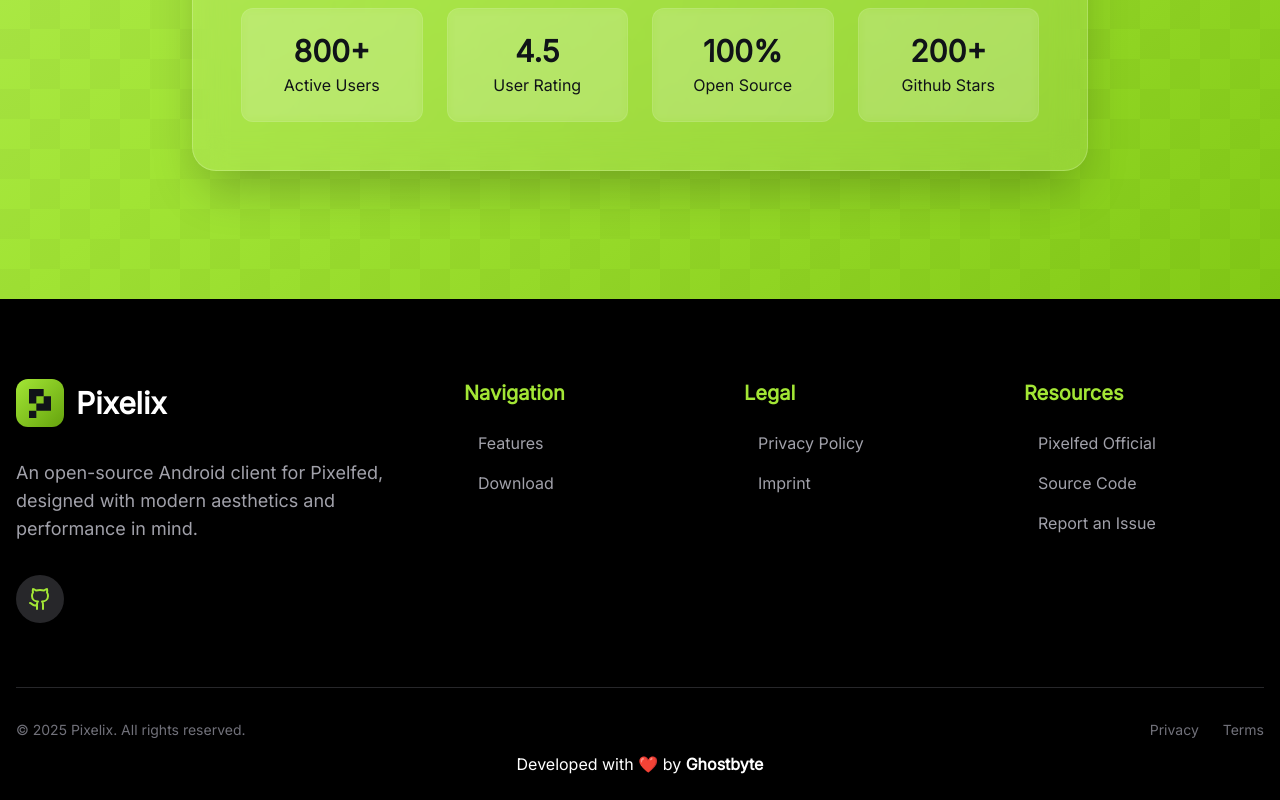
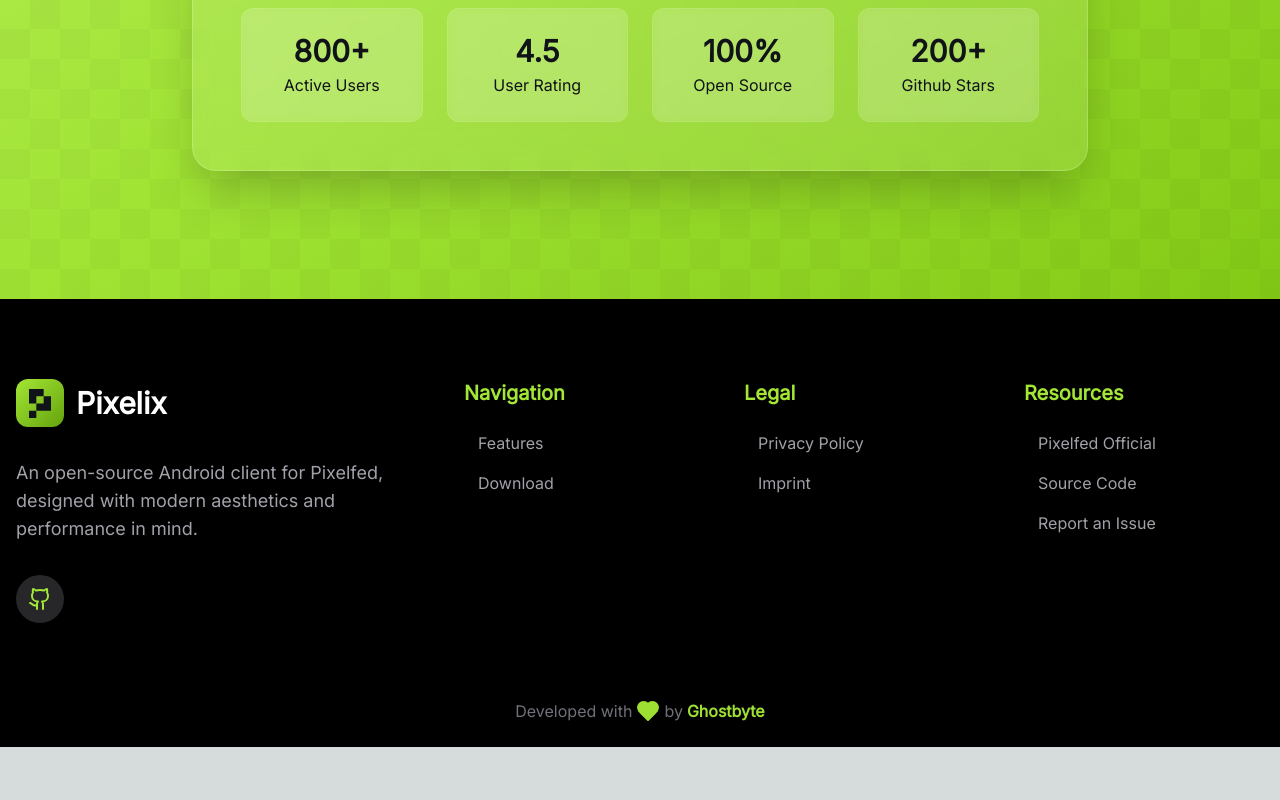
Before and after one commit to ghostbyte-dev/pixelix-website, a Next.js app: page / in a window 1280 px wide. Shown: the part 2766-3566 px from the top of the page. After the commit the page ends 3513 px from the top, so only its background shows below. Built offline with nearby package versions, Linux system fonts and the light colour scheme.

Commit message:
Small design changes in footer

```diff
--- a/src/components/Footer.tsx
+++ b/src/components/Footer.tsx
@@ -1,4 +1,4 @@
-import { Github } from "lucide-react";
+import { Github, Heart } from "lucide-react";
 import Link from "next/link";
 
 export default function Footer() {
@@ -115,32 +115,14 @@
           </div>
         </div>
 
-        {/* Bottom bar */}
-        <div className="border-t border-zinc-800 pt-8 flex flex-col md:flex-row justify-between items-center gap-4">
-          <p className="text-zinc-500 text-sm">
-            © {new Date().getFullYear()} Pixelix. All rights reserved.
-          </p>
-          <div className="flex gap-6">
-            <Link
-              href="#"
-              className="text-zinc-500 hover:text-white text-sm transition-colors"
-            >
-              Privacy
-            </Link>
-            <Link
-              href="#"
-              className="text-zinc-500 hover:text-white text-sm transition-colors"
-            >
-              Terms
+        <div className="w-full flex justify-center">
+          <div className="p-3 text-center text-zinc-500 flex">
+            Developed with{" "}
+            <Heart className="h-6 w-6 mx-1 text-[#9edf33] fill-current" /> by
+            <Link href="https://ghostbyte.dev">
+              <strong className="text-[#9edf33] ml-1">Ghostbyte</strong>
             </Link>
           </div>
-        </div>
-
-        <div className="p-3 text-center">
-          Developed with ❤️ by{" "}
-          <Link href="https://ghostbyte.dev">
-            <strong>Ghostbyte</strong>
-          </Link>
         </div>
       </div>
     </footer>
```
